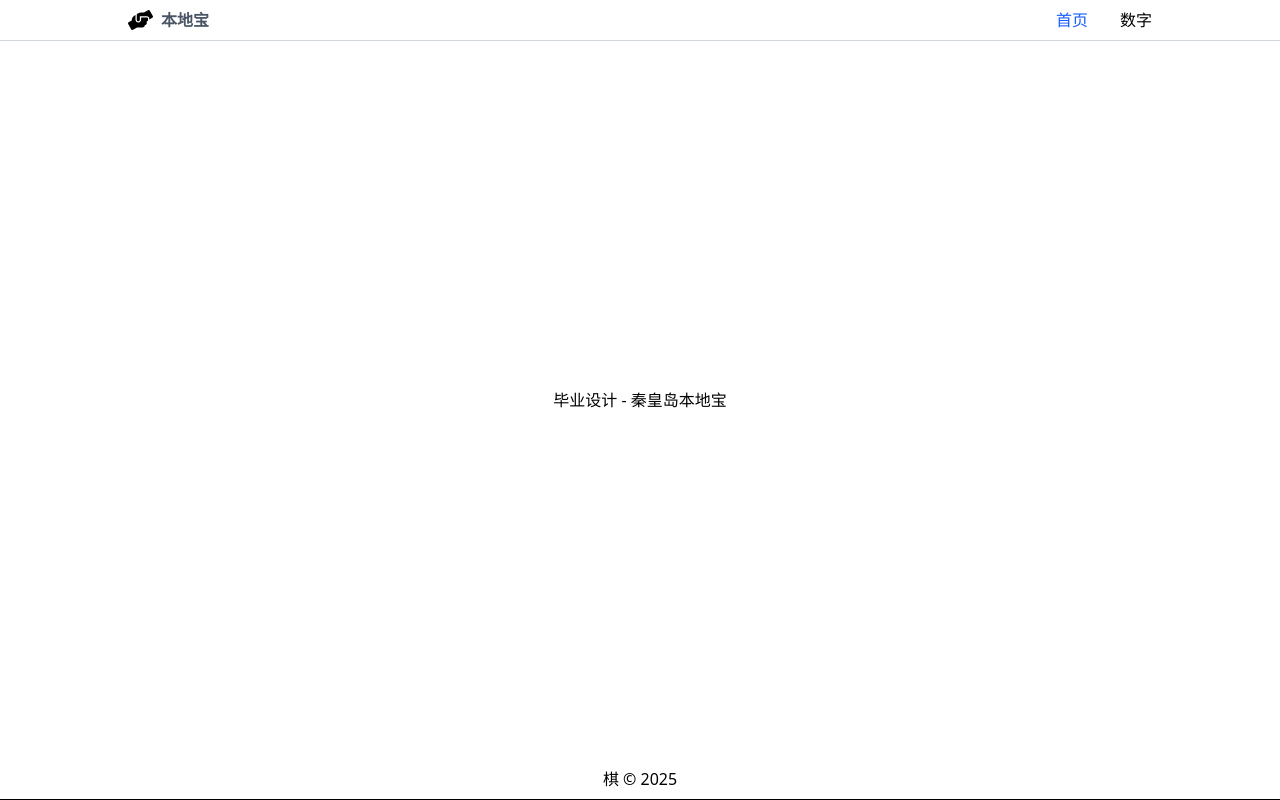
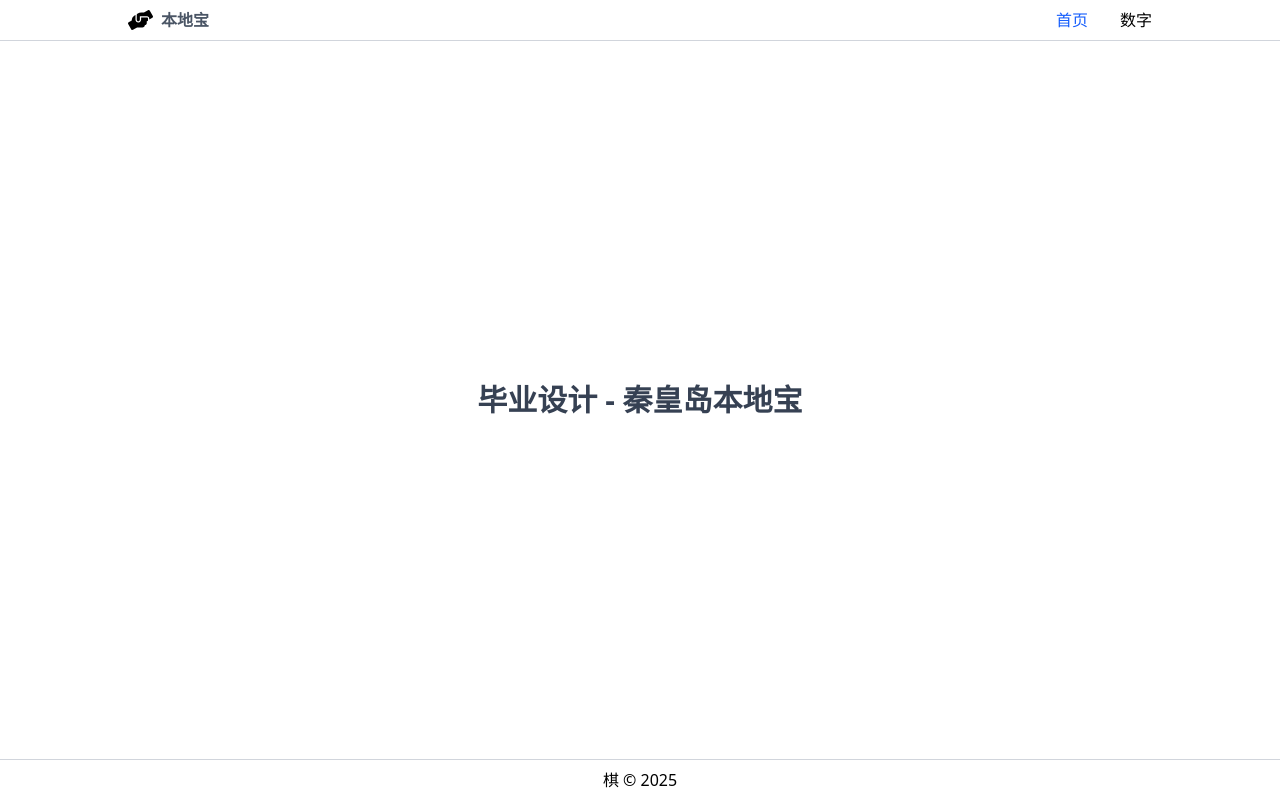
Before and after one commit to imqi1-github/app-frontend, a Vue app: page / in a window 1280 px wide. Built offline with nearby package versions, Linux system fonts and the light colour scheme.

Commit message:
缩小提示框内边距

```diff
--- a/src/App.vue
+++ b/src/App.vue
@@ -9,7 +9,7 @@ import Footer from "@/components/Footer.vue";
   <div class="row-start-2 flex items-center justify-center p-8">
     <RouterView/>
   </div>
-  <div class="row-start-3 px-32 py-2 flex justify-center border-t-gray-300 border-b-1">
+  <div class="row-start-3 px-32 py-2 flex justify-center border-t-gray-300 border-t-1">
     <Footer/>
   </div>
 </template>
--- a/src/assets/main.css
+++ b/src/assets/main.css
@@ -3,3 +3,17 @@
 * {
   @apply font-sans;
 }
+
+.Vue-Toastification__toast {
+  min-height: 40px;
+  padding: 10px;
+  align-items: center;
+}
+
+.Vue-Toastification__icon {
+  margin: 0
+}
+
+.Vue-Toastification__toast-body {
+  padding-left: 10px
+}
--- a/src/main.ts
+++ b/src/main.ts
@@ -1,5 +1,5 @@
+import "vue-toastification/dist/index.css";
 import './assets/main.css'
-import "vue-toastification/dist/index.css";
 
 import {createApp} from 'vue'
 import Toast, {type PluginOptions, POSITION} from "vue-toastification";
--- a/src/views/HomeView.vue
+++ b/src/views/HomeView.vue
@@ -3,7 +3,7 @@ import Logo from "@/assets/logo.svg";
 </script>
 
 <template>
-  <div>
+  <div class="font-bold text-3xl leading-tight text-gray-700">
     毕业设计 - 秦皇岛本地宝
   </div>
 </template>
--- a/vite.config.ts
+++ b/vite.config.ts
@@ -12,7 +12,7 @@ export default defineConfig({
     vue(),
     vueDevTools(),
     tailwindcss(),
-    svgr()
+    svgr(),
   ],
   resolve: {
     alias: {
```
